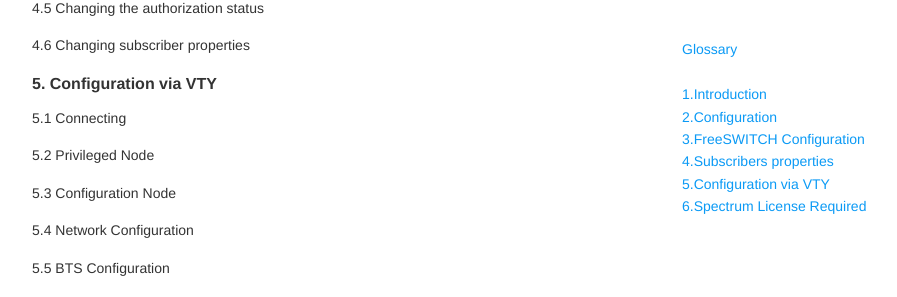
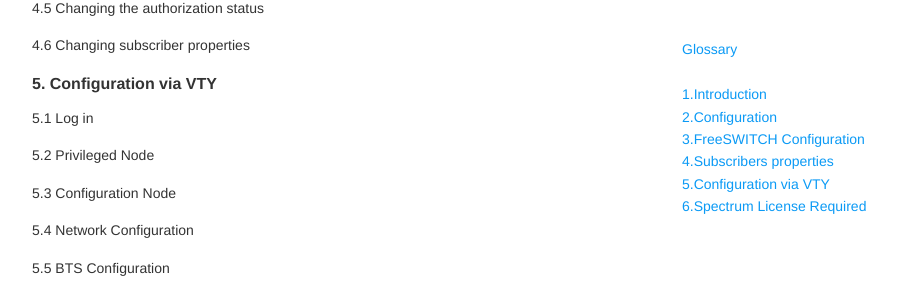
Before and after one commit to fairwaves/um-docs, a Jekyll site: the page soft_conf.html, which Jekyll copies as it is, in a window 1280 px wide and 900 px high, scrolled down 866 px. Shown: the part 150-447 px from the top of the window, without its empty margins (248-1145 px from the left). Built offline with Jekyll 4.4.1, drawn with Linux system fonts in a browser that asks for light colours; nearby versions of some CDN libraries.

Commit message:
Checking one feature

```diff
--- a/soft_conf.html
+++ b/soft_conf.html
@@ -357,7 +357,7 @@
 <p>4.5	Changing the authorization status </p>
 <p>4.6	Changing subscriber properties</p>
 <h4>5. Configuration via VTY</h4>
-<p>5.1 Connecting </p>
+<p>5.1 Log in </p>
 <p>5.2 Privileged Node </p>
 <p>5.3 Configuration Node</p>
 <p>5.4 Network Configuration</p>
@@ -446,19 +446,19 @@
 <h4>Mobile Station (MS)</h4>
 <p>is made up of two components:</p>
 <ul>
-<li><p><strong>1. Mobile Equipment (ME)</strong> refers to the physical phone itself.</p></li>
-<li>
-<p><strong>2. Subscriber Identity Module (SIM)</strong> is a small smart card that carries information specific to the subscriber, such as IMSI, TMSI, Ki (used for encryption), Service Provider Name (SPN), and Local Area Identity (LAI). </p>
+<li><p><strong><u>1. Mobile Equipment (ME)</u></strong> refers to the physical phone itself.</p></li>
+<li>
+<p><strong><u>2. Subscriber Identity Module (SIM)</u></strong> is a small smart card that carries information specific to the subscriber, such as IMSI, TMSI, Ki (used for encryption), Service Provider Name (SPN), and Local Area Identity (LAI). </p>
 </li>
 </ul>
 <h4>Base Station Subsystem (BSS)</h4>
 <p>consists of two elements:</p>
 <ul>
 <li>
-<p><strong>1. Base Transceiver Station (BTS)</strong> responsible for carrying out radio communications between the network and the MS,it handles speech encoding, encryption, multiplexing (TDMA), and modulation/demodulation of the radio signals.</p>
-</li>
-<li>
-<p><strong>2. Base Station Controller (BSC)</strong> handles allocation of radio channels, frequency administration, power and signal measurements from the MS, and handovers from one BTS to another.</p>
+<p><strong><u>1. Base Transceiver Station (BTS)</u></strong> responsible for carrying out radio communications between the network and the MS,it handles speech encoding, encryption, multiplexing (TDMA), and modulation/demodulation of the radio signals.</p>
+</li>
+<li>
+<p><b>2. Base Station Controller (BSC)</b> handles allocation of radio channels, frequency administration, power and signal measurements from the MS, and handovers from one BTS to another.</p>
 </li>
 </ul>
 <h4>Network Switching Subsystem (NSS)</h4>
```
